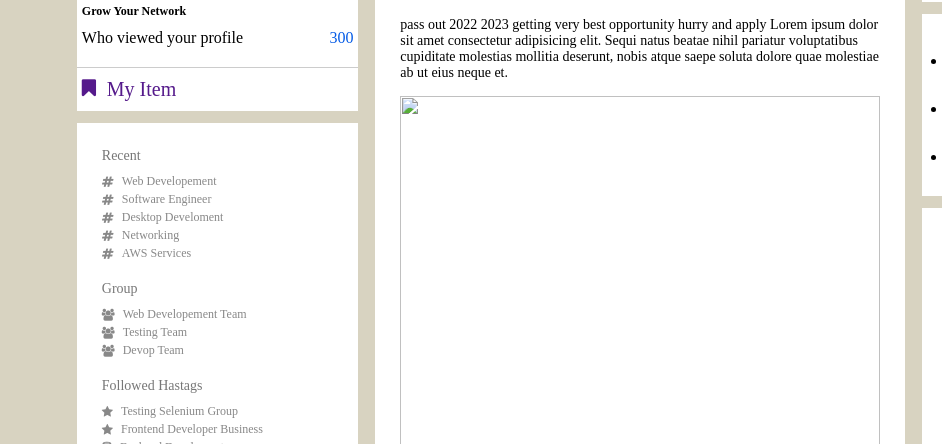
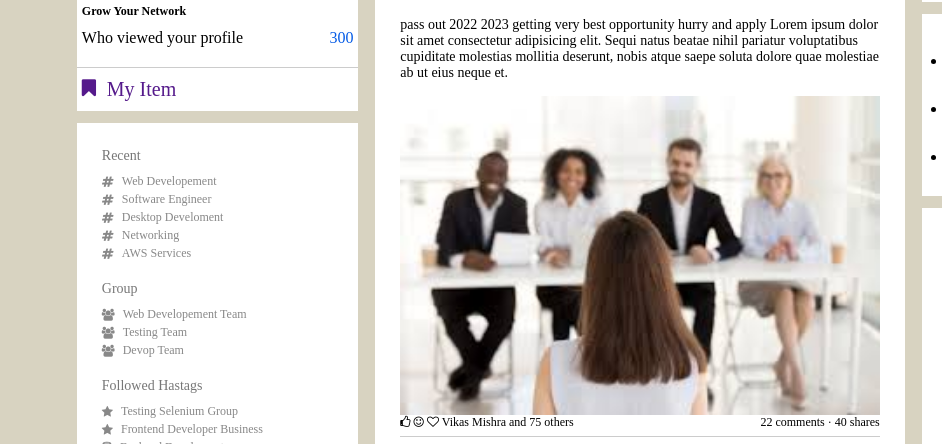
Before and after one commit to 9Pratik/LinkdinStaticPage, a plain HTML site: page index.html in a window 1280 px wide. Shown: the part 315-759 px from the top of the page, 0-942 px from the left. Drawn offline with Linux system fonts and the light colour scheme.

Commit message:
Update index.html

```diff
--- a/index.html
+++ b/index.html
@@ -127,7 +127,7 @@
             deserunt, nobis atque saepe soluta dolore quae molestiae ab ut eius
             neque et.
           </p>
-          <img src="" alt="" width="100%" />
+          <img src="./image/Team.jpeg" alt="" width="100%" />
           <div class="post-stats">
             <div>
               <i class="fa fa-thumbs-o-up"></i>
```
